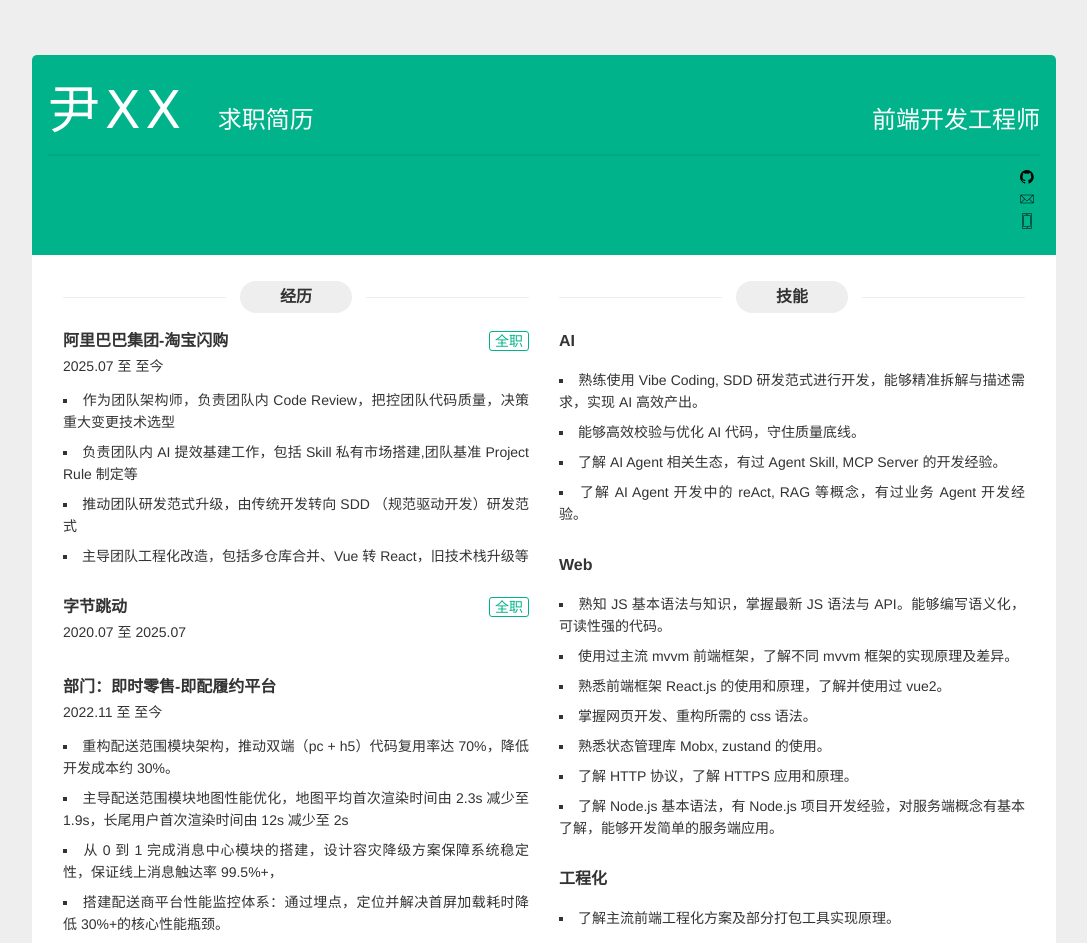
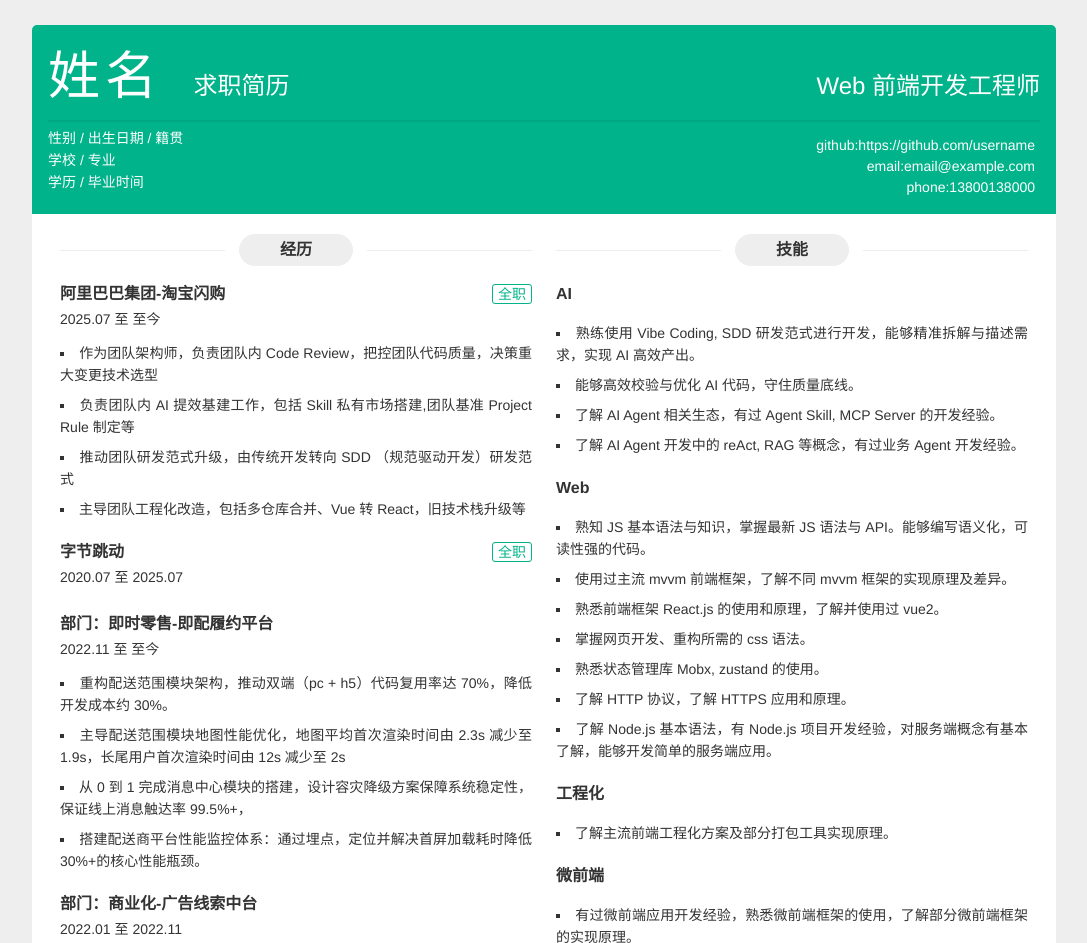
Before and after one commit to Month7/Month7.github.io, a website with bundled scripts: page index.html in a window 1280 px wide. Shown: the top 943 px of the page, without its empty margins (96-1183 px from the left). Built offline with nearby package versions, Linux system fonts and the light colour scheme.

Commit message:
feat: 添加开发脚本和优化简历样式

```diff
--- a/components/ResumeContactItem.js
+++ b/components/ResumeContactItem.js
@@ -10,12 +10,7 @@ class ResumeContactItem extends HTMLElement {
 
     this.innerHTML = `
       <li>
-        <a href="${link}">
-          <span class="contact-link">${text}</span>
-          <span class="iconfont">
-            <resume-icon type="${type}"></resume-icon>
-          </span>
-        </a>
+        <span class="contact-link">${text}</span>
       </li>
     `;
   }
--- a/index.html
+++ b/index.html
@@ -11,22 +11,24 @@
     <header class="content-hd">
       <section class="title">
         <div class="name">
-          <h1>尹XX <small>求职简历</small></h1>
+          <h1>姓名 <small>求职简历</small></h1>
         </div>
         <div class="job">
-          <h2>前端开发工程师</h2>
+          <h2>Web 前端开发工程师</h2>
         </div>
       </section>
       <section class="info">
         <ul>
-          <li></li>
+          <li>性别 / 出生日期 / 籍贯</li>
+          <li>学校 / 专业</li>
+          <li>学历 / 毕业时间</li>
         </ul>
       </section>
       <section class="contact">
         <ul>
-          <resume-contact-item type="github" link="https://github.com/month7" text="github:https://github.com/month7">Github</resume-contact-item>
-          <resume-contact-item type="email" link="mailto:huang@example.com" text="email:huang@example.com">Email</resume-contact-item>
-          <resume-contact-item type="phone" link="tel:" text="phone:">Phone</resume-contact-item>
+          <resume-contact-item type="github" link="https://github.com/username" text="github:https://github.com/username"></resume-contact-item>
+          <resume-contact-item type="email" link="mailto:email@example.com" text="email:email@example.com"></resume-contact-item>
+          <resume-contact-item type="phone" link="tel:13800138000" text="phone:13800138000"></resume-contact-item>
         </ul>
       </section>
     </header>
--- a/main.css
+++ b/main.css
@@ -129,7 +129,7 @@ a {
 .content {
   position: relative;
   width: 1024px;
-  margin: 50px auto;
+  margin: 20px auto;
   border-radius: 5px;
   background-color: #fff;
   overflow: hidden;
@@ -145,7 +145,7 @@ a {
 
 .content-hd {
   width: 100%;
-  padding: 16px;
+  padding: 12px 16px;
   color: #fff;
   background-color: #00b38a;
   overflow: hidden;
@@ -318,7 +318,7 @@ a {
 .content-bd {
   width: 100%;
   min-height: 200px;
-  padding: 16px;
+  padding: 12px 16px;
   overflow: hidden;
 }
 
@@ -350,7 +350,7 @@ a {
 
 .content-bd section {
   overflow: hidden;
-  padding: 10px 15px;
+  padding: 8px 12px;
 }
 
 .content-bd .section-hd {
@@ -370,7 +370,7 @@ a {
 }
 
 .content-bd .section-bd .item {
-  margin-bottom: 20px;
+  margin-bottom: 12px;
 }
 
 .content-bd .section-title-l,
```
Also changed, not shown: package.json (+8 -0 lines), README.md, 1 other file.
